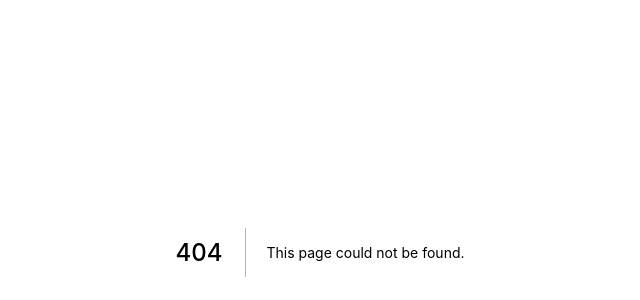
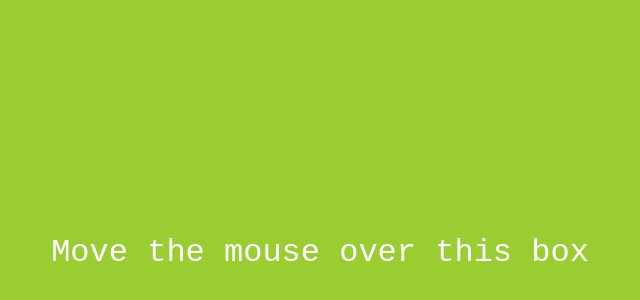
Before and after one commit to jaisharx/jaisharx.dev, a Next.js app: page /components/MouseEventTest/MouseEventTest in a window 1280 px wide. Before the commit this address had no page. Shown: the part 148-448 px from the top of the page, without its empty margins (320-960 px from the left). Built offline with nearby package versions, Linux system fonts and the light colour scheme.

Commit message:
testing out generating components

```diff
--- /dev/null
+++ b/pages/components/MouseEventTest/MouseEventTest.js
@@ -0,0 +1,22 @@
+import React, { useState } from 'react'
+import styles from './MouseEventTest.module.scss';
+
+const MouseEventTest = () => {
+    const [xCor, setxCor] = useState(0);
+    const [yCor, setyCor] = useState(0);
+
+    const handleMouseMove = (e) => {
+        setxCor(e.clientX);
+        setyCor(e.clientY);
+    };
+
+    return (
+        <div className={styles.MouseEventTest} onMouseMove={handleMouseMove}>
+            {xCor || yCor
+                ? 'The mouse is at x: ' + xCor + ', y: ' + yCor
+                : 'Move the mouse over this box'}
+        </div>
+    );
+};
+
+export default MouseEventTest;
--- /dev/null
+++ b/pages/components/MouseEventTest/MouseEventTest.module.scss
@@ -0,0 +1,11 @@
+.MouseEventTest {
+    color: white;
+    height: 100vh;
+    width: 100vw;
+    display: flex;
+    justify-content: center;
+    align-items: center;
+    background-color: yellowgreen;
+    font-size: 2rem;
+    font-family: monospace;
+}
--- a/styles/globals.css
+++ b/styles/globals.css
@@ -1,3 +1,7 @@
+* {
+    box-sizing: border-box;
+}
+
 html,
 body {
     padding: 0;
@@ -10,7 +14,3 @@ a {
     color: inherit;
     text-decoration: none;
 }
-
-* {
-  box-sizing: border-box;
-}
```
Also changed, not shown: generate-react-cli.json (added, +15 -0 lines), pages/index.js (+5 -54 lines). Lines whose indentation alone changed are shown as unchanged.
